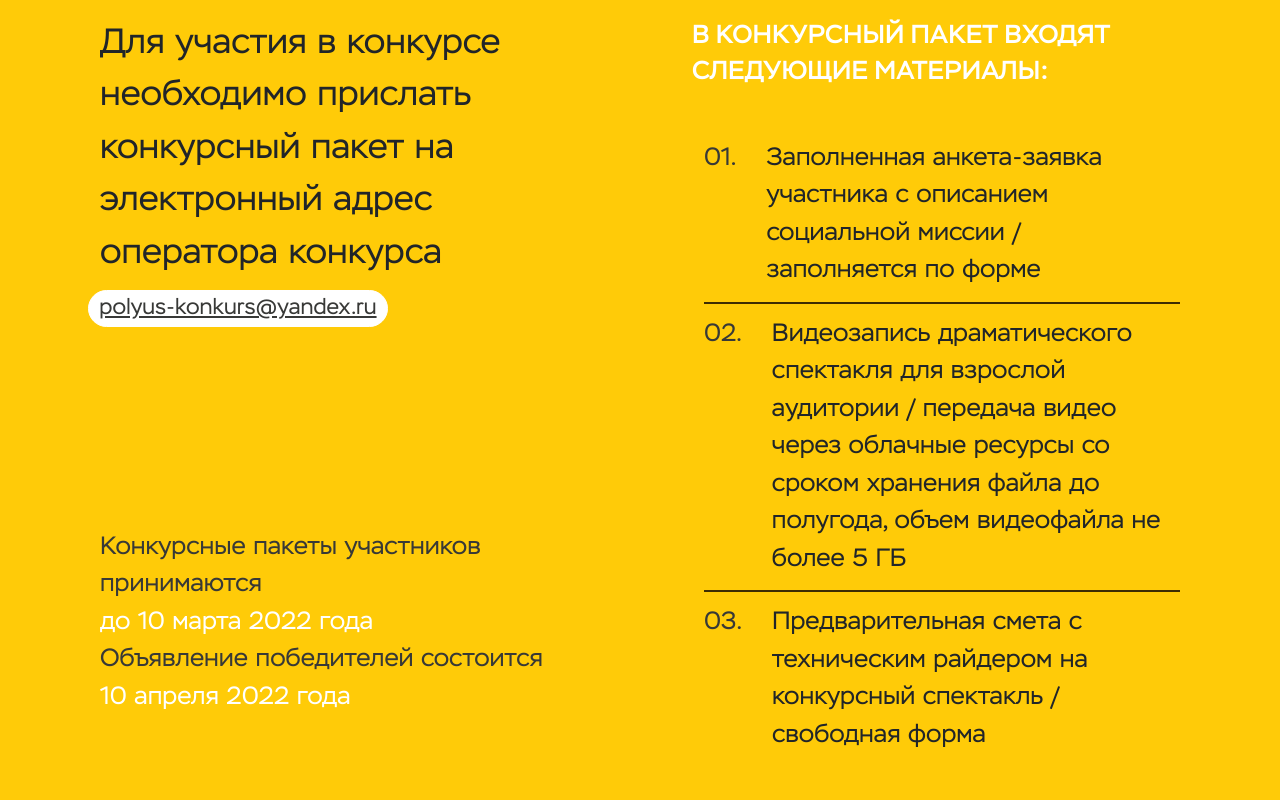
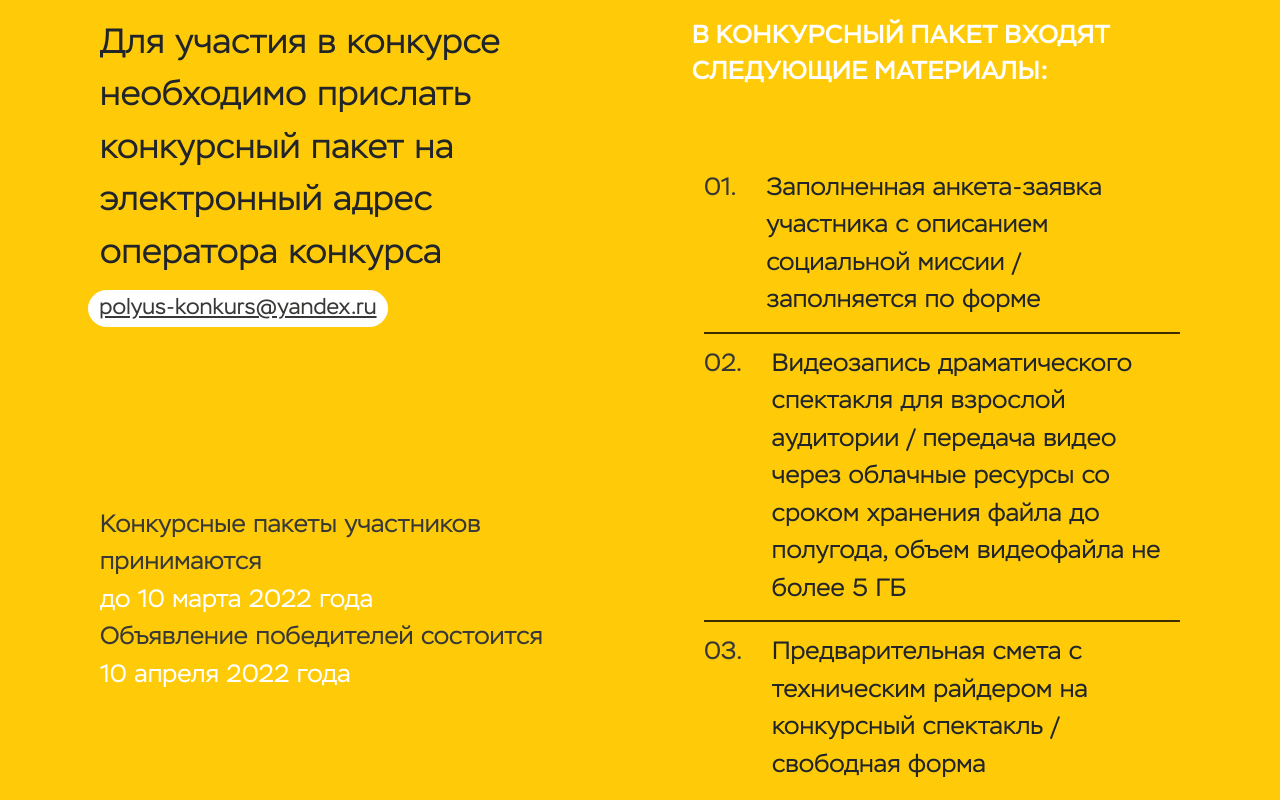
Before and after one commit to Koltrop/nOne-1, a plain HTML site: page index.html in a window 1280 px wide. Shown: the part 5400-6200 px from the top of the page. Drawn offline with Linux system fonts and the light colour scheme; files whose address does not match are found by name.

Commit message:
correcciones 2

```diff
--- a/css/style.css
+++ b/css/style.css
@@ -736,7 +736,7 @@ span {
 }
 @media (min-width: 1241px) and (max-width: 1490px) {
     .space-1 {
-        padding-top: 202px;
+        padding-top: 180px;
     }
     .list-group-flush>.list-group-item {
         padding-bottom: 12px;
@@ -745,4 +745,12 @@ span {
     .text-34-1 {
         padding-top: 27px;
     }
+    .cont-8{
+        margin-top: 30px;
+    }
 }
+@media (min-width: 1491px) {
+    .cont-8{
+        margin-top: 50px;
+    }
+}
```
